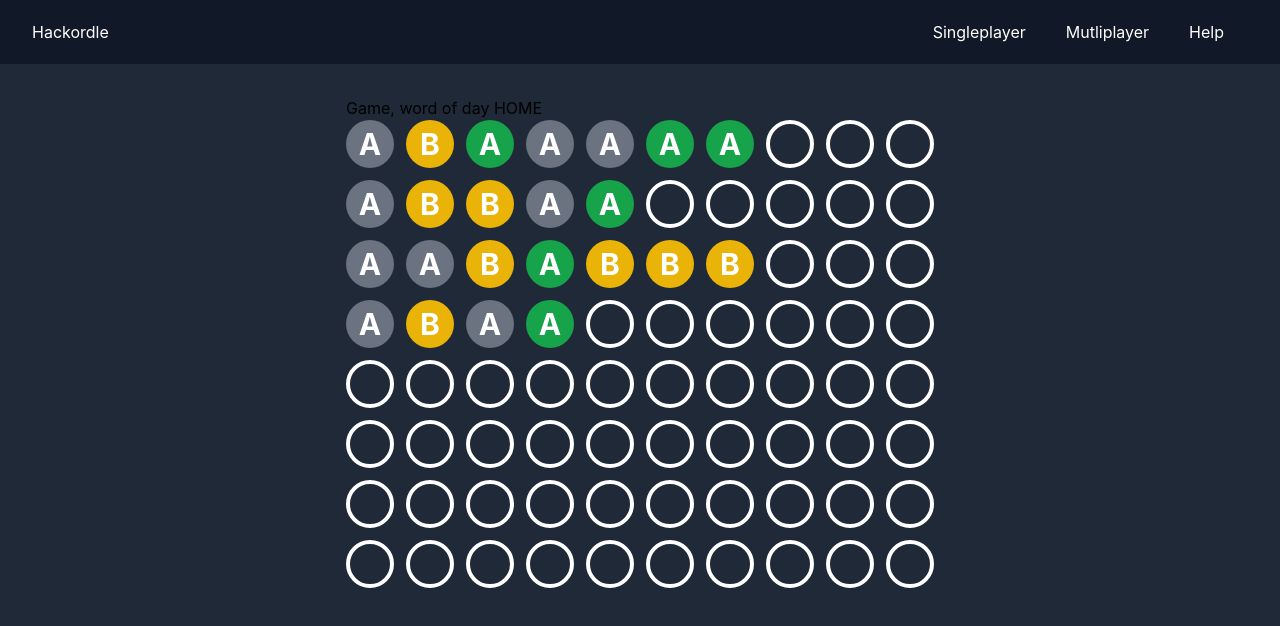
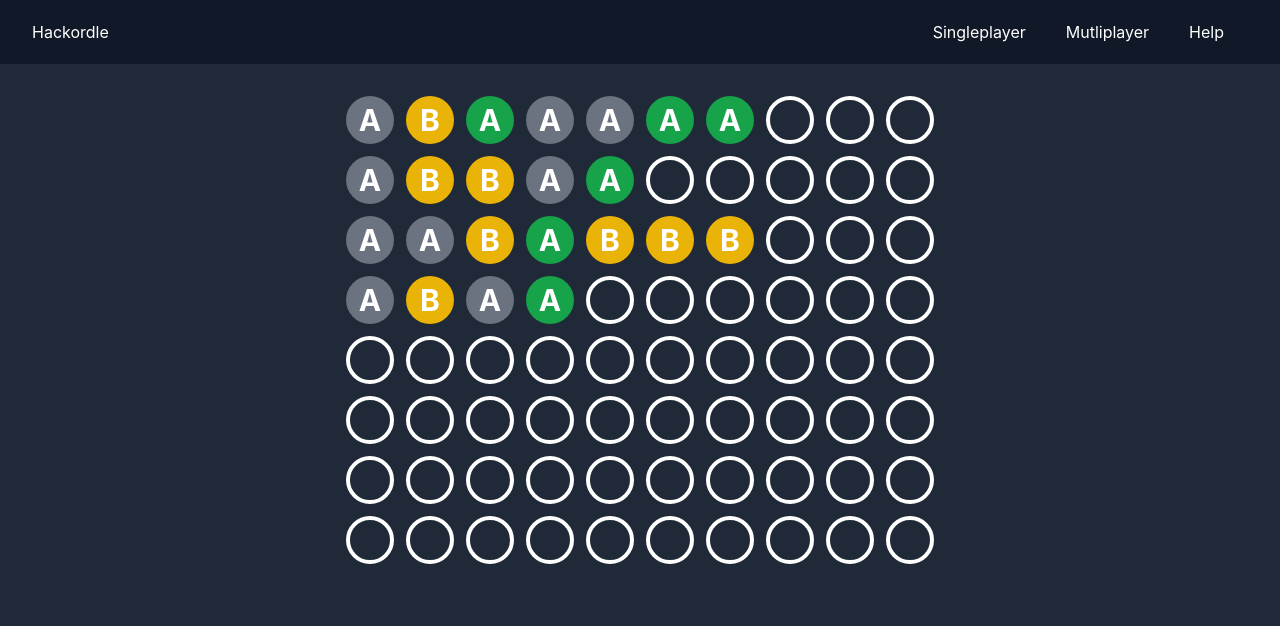
Before and after one commit to hackordle-team/hackordle-frontend, a React (Create React App) app: page /single in a window 1280 px wide. Shown: the top 626 px of the page. Built offline with nearby package versions, Linux system fonts and the light colour scheme.

Commit message:
Remove debug

```diff
--- a/src/game/Game.tsx
+++ b/src/game/Game.tsx
@@ -7,9 +7,11 @@ interface GameProps {
 }
 
 const Game: React.FC<GameProps> = ({ wordOfDay }) => {
-  return <div className="w-full m-auto">Game, word of day {wordOfDay}<br />
-    <Board cols={10} rows={8} gameState={MockGameState} />
-  </div>;
+  return (
+    <div className="w-full m-auto">
+      <Board cols={10} rows={8} gameState={MockGameState} />
+    </div>
+  );
 };
 
 export default Game;
```
